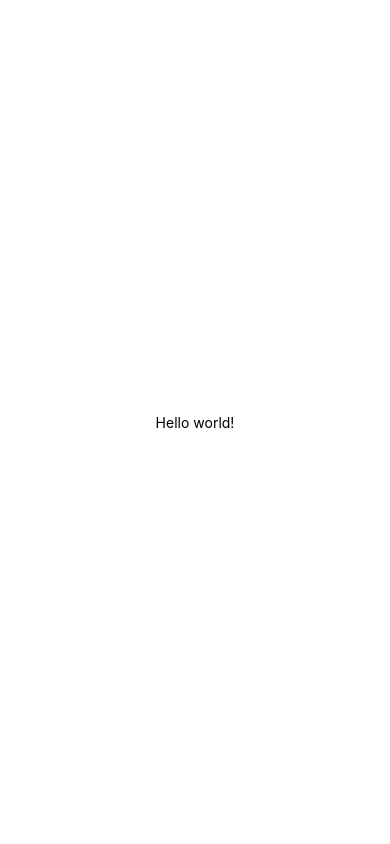
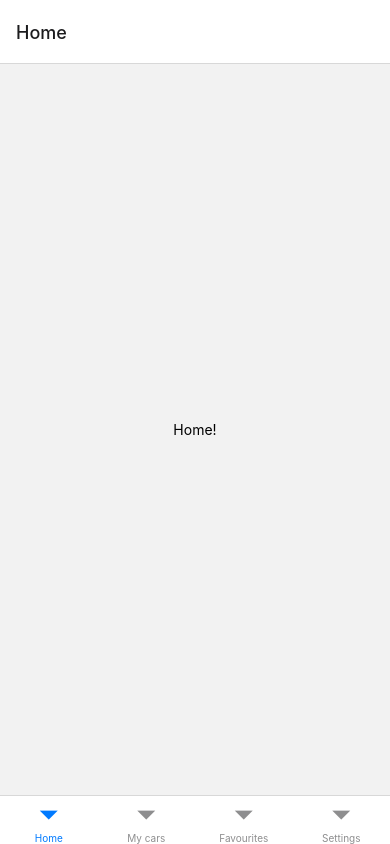
Before and after one commit to wojciechkurzak/car-market, a React Native app: screen /Home in a window 390 px wide. Built offline with nearby package versions, Linux system fonts and the light colour scheme.

Commit message:
Add bottom tab navigator

```diff
--- a/App.tsx
+++ b/App.tsx
@@ -1,20 +1,22 @@
 import React from 'react';
-import {View, Text, StyleSheet} from 'react-native';
+import {NavigationContainer} from '@react-navigation/native';
+import {createBottomTabNavigator} from '@react-navigation/bottom-tabs';
+import HomeScreen from './screens/HomeScreen';
+import MyCarsScreen from './screens/MyCarsScreen';
+import FavouritesScreen from './screens/FavouritesScreen';
+import SettingsScreen from './screens/SettingsScreens';
 
-const App = () => {
+const Tab = createBottomTabNavigator();
+
+export default function App() {
     return (
-        <View style={styles.appContainer}>
-            <Text>Hello world!</Text>
-        </View>
+        <NavigationContainer>
+            <Tab.Navigator>
+                <Tab.Screen name="Home" component={HomeScreen} />
+                <Tab.Screen name="My cars" component={MyCarsScreen} />
+                <Tab.Screen name="Favourites" component={FavouritesScreen} />
+                <Tab.Screen name="Settings" component={SettingsScreen} />
+            </Tab.Navigator>
+        </NavigationContainer>
     );
-};
-
-const styles = StyleSheet.create({
-    appContainer: {
-        flex: 1,
-        justifyContent: 'center',
-        alignItems: 'center',
-    },
-});
-
-export default App;
+}
--- /dev/null
+++ b/screens/FavouritesScreen.tsx
@@ -0,0 +1,20 @@
+import React from 'react';
+import {Text, View, StyleSheet} from 'react-native';
+
+const FavouritesScreen = () => {
+    return (
+        <View style={styles.container}>
+            <Text>Favourites!</Text>
+        </View>
+    );
+};
+
+const styles = StyleSheet.create({
+    container: {
+        flex: 1,
+        justifyContent: 'center',
+        alignItems: 'center',
+    },
+});
+
+export default FavouritesScreen;
--- /dev/null
+++ b/screens/HomeScreen.tsx
@@ -0,0 +1,20 @@
+import React from 'react';
+import {Text, View, StyleSheet} from 'react-native';
+
+const HomeScreen = () => {
+    return (
+        <View style={styles.container}>
+            <Text>Home!</Text>
+        </View>
+    );
+};
+
+const styles = StyleSheet.create({
+    container: {
+        flex: 1,
+        justifyContent: 'center',
+        alignItems: 'center',
+    },
+});
+
+export default HomeScreen;
--- /dev/null
+++ b/screens/MyCarsScreen.tsx
@@ -0,0 +1,20 @@
+import React from 'react';
+import {Text, View, StyleSheet} from 'react-native';
+
+const MyCarsScreen = () => {
+    return (
+        <View style={styles.container}>
+            <Text>My cars!</Text>
+        </View>
+    );
+};
+
+const styles = StyleSheet.create({
+    container: {
+        flex: 1,
+        justifyContent: 'center',
+        alignItems: 'center',
+    },
+});
+
+export default MyCarsScreen;
--- /dev/null
+++ b/screens/SettingsScreens.tsx
@@ -0,0 +1,20 @@
+import React from 'react';
+import {Text, View, StyleSheet} from 'react-native';
+
+const SettingsScreen = () => {
+    return (
+        <View style={styles.container}>
+            <Text>Settings!</Text>
+        </View>
+    );
+};
+
+const styles = StyleSheet.create({
+    container: {
+        flex: 1,
+        justifyContent: 'center',
+        alignItems: 'center',
+    },
+});
+
+export default SettingsScreen;
```
Also changed, not shown: package.json (+8 -1 lines), 1 other file (tests, documents, lock files or other folders).
